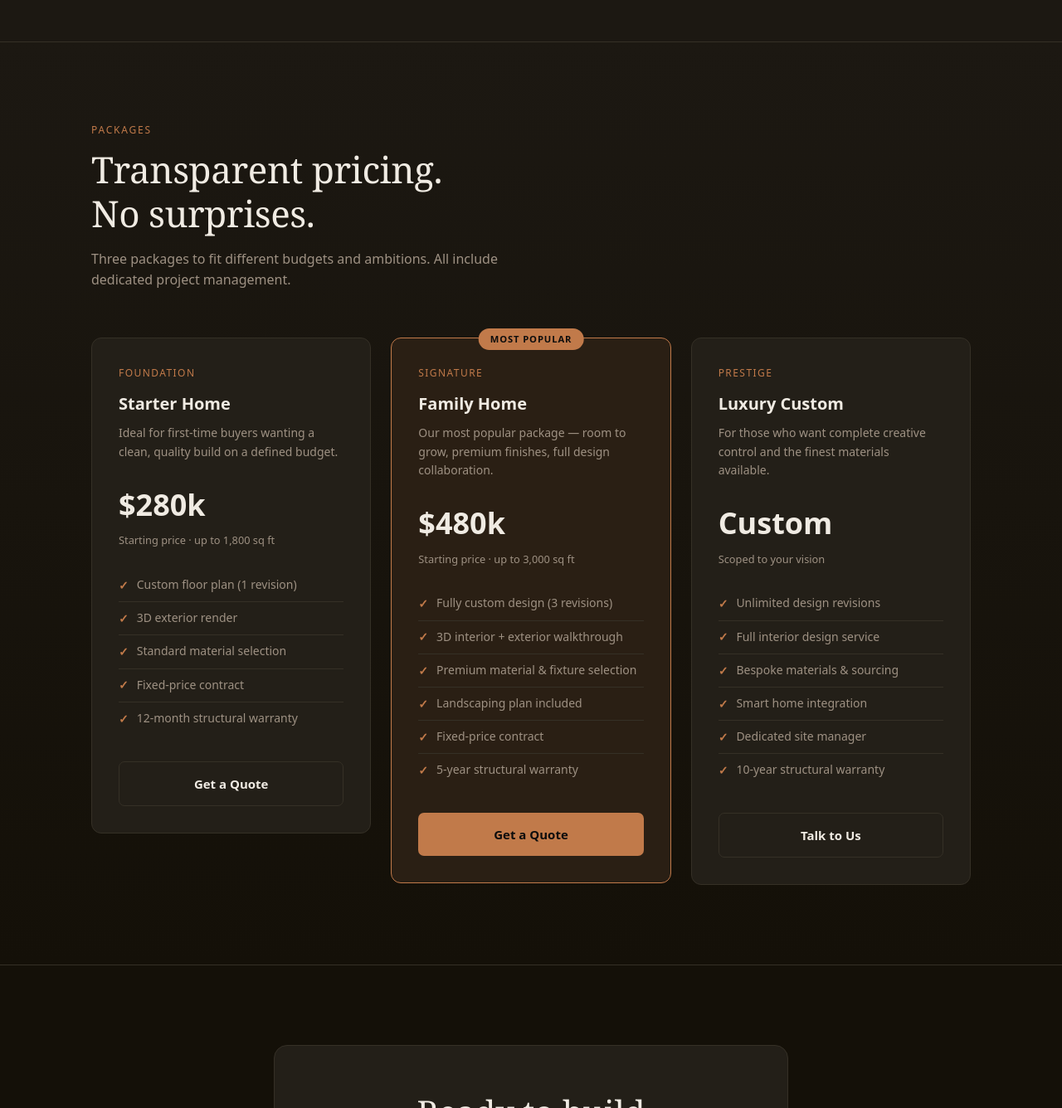
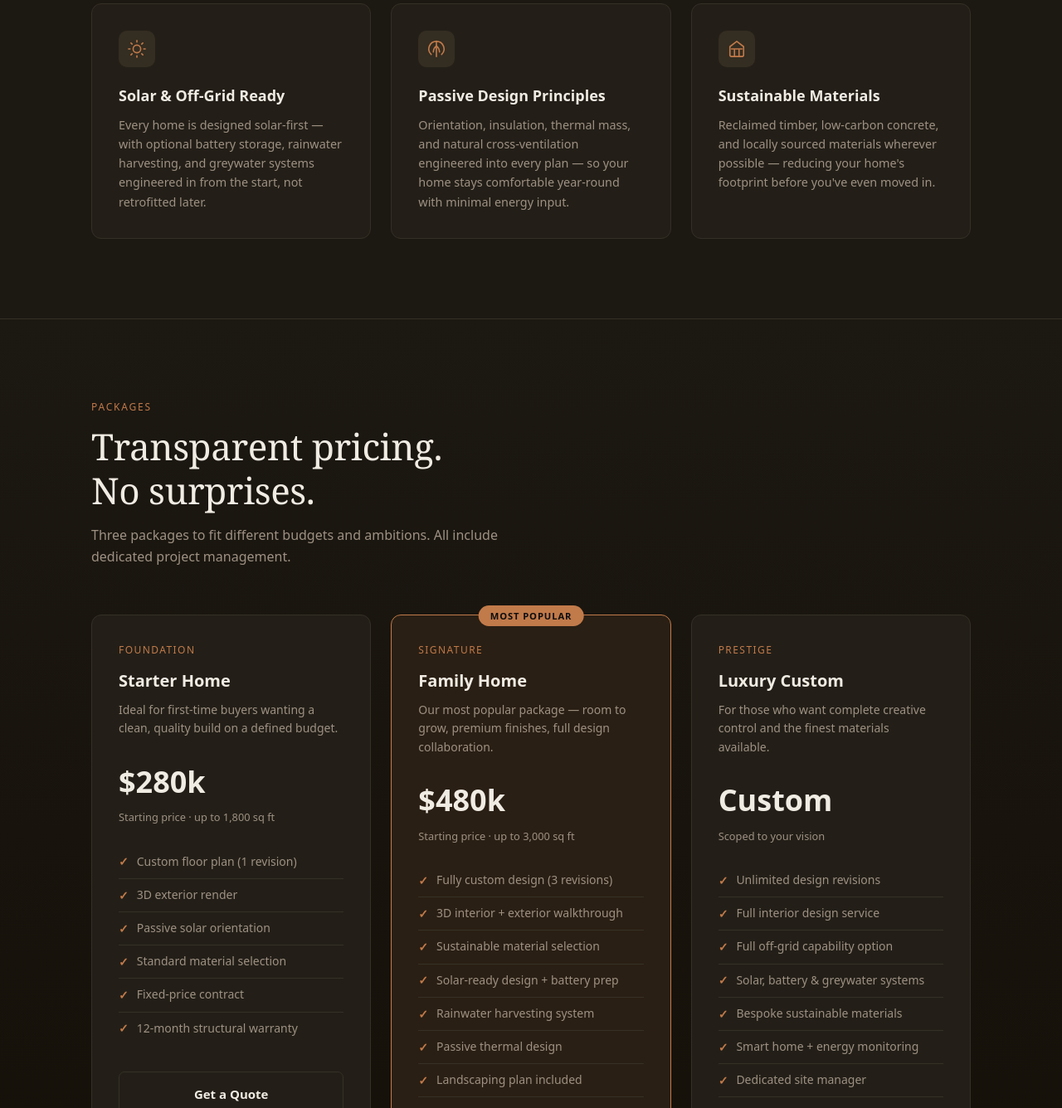
Before and after one commit to vibekit-apps/a-modern-4psv, a website: page index.html in a window 1280 px wide. Shown: the part 1464-2800 px from the top of the page at 83% size. Drawn offline with Linux system fonts and the light colour scheme.

Commit message:
Add self-sustaining home content — solar, passive design, materials, off-grid pricing

```diff
--- a/index.html
+++ b/index.html
@@ -127,7 +127,7 @@ footer a:hover{color:var(--fg)}
   <div>
     <div class="hero-eyebrow">Home Builder &amp; Design</div>
     <h1>Your home,<br>built with <em>purpose.</em></h1>
-    <p>Ethos Home Designs brings thoughtful architecture, precise craftsmanship, and your vision together — from first sketch to final key.</p>
+    <p>Ethos Home Designs builds homes that work with the land — solar-ready, thermally efficient, and designed to sustain themselves long after the last tradie leaves.</p>
     <div class="hero-btns">
       <a href="#signup" class="btn-primary">Start Your Build</a>
       <a href="#features" class="btn-ghost">See What We Do</a>
@@ -142,7 +142,7 @@ footer a:hover{color:var(--fg)}
   <div class="section-wrap">
     <div class="section-label">Why Ethos</div>
     <h2 class="section-title">Built different.<br>By design.</h2>
-    <p class="section-sub">Every home we build starts with a principle — that where you live should reflect who you are.</p>
+    <p class="section-sub">Every home we build starts with a principle — that where you live should reflect who you are, and leave the land better than you found it.</p>
     <div class="features-grid">
 
       <div class="feature-card">
@@ -175,6 +175,36 @@ footer a:hover{color:var(--fg)}
         <p>We lock the price before we break ground. No surprise invoices at the end — what we quote is what you pay.</p>
       </div>
 
+      <div class="feature-card">
+        <div class="feature-icon">
+          <svg viewBox="0 0 24 24" fill="none" stroke="currentColor" stroke-width="1.75" stroke-linecap="round" stroke-linejoin="round">
+            <circle cx="12" cy="12" r="5"/><line x1="12" y1="1" x2="12" y2="3"/><line x1="12" y1="21" x2="12" y2="23"/><line x1="4.22" y1="4.22" x2="5.64" y2="5.64"/><line x1="18.36" y1="18.36" x2="19.78" y2="19.78"/><line x1="1" y1="12" x2="3" y2="12"/><line x1="21" y1="12" x2="23" y2="12"/><line x1="4.22" y1="19.78" x2="5.64" y2="18.36"/><line x1="18.36" y1="5.64" x2="19.78" y2="4.22"/>
+          </svg>
+        </div>
+        <h3>Solar &amp; Off-Grid Ready</h3>
+        <p>Every home is designed solar-first — with optional battery storage, rainwater harvesting, and greywater systems engineered in from the start, not retrofitted later.</p>
+      </div>
+
+      <div class="feature-card">
+        <div class="feature-icon">
+          <svg viewBox="0 0 24 24" fill="none" stroke="currentColor" stroke-width="1.75" stroke-linecap="round" stroke-linejoin="round">
+            <path d="M12 2a10 10 0 0 0-6.88 17.22"/><path d="M12 2a10 10 0 0 1 6.88 17.22"/><path d="M12 8c-2.5 2-4 5-4 8"/><path d="M12 8c2.5 2 4 5 4 8"/><line x1="12" y1="2" x2="12" y2="22"/>
+          </svg>
+        </div>
+        <h3>Passive Design Principles</h3>
+        <p>Orientation, insulation, thermal mass, and natural cross-ventilation engineered into every plan — so your home stays comfortable year-round with minimal energy input.</p>
+      </div>
+
+      <div class="feature-card">
+        <div class="feature-icon">
+          <svg viewBox="0 0 24 24" fill="none" stroke="currentColor" stroke-width="1.75" stroke-linecap="round" stroke-linejoin="round">
+            <path d="M3 9l9-7 9 7v11a2 2 0 0 1-2 2H5a2 2 0 0 1-2-2z"/><line x1="9" y1="22" x2="9" y2="13"/><line x1="15" y1="22" x2="15" y2="13"/><path d="M5 12h14"/>
+          </svg>
+        </div>
+        <h3>Sustainable Materials</h3>
+        <p>Reclaimed timber, low-carbon concrete, and locally sourced materials wherever possible — reducing your home's footprint before you've even moved in.</p>
+      </div>
+
     </div>
   </div>
 </section>
@@ -200,6 +230,7 @@ footer a:hover{color:var(--fg)}
         <ul class="pricing-features">
           <li>Custom floor plan (1 revision)</li>
           <li>3D exterior render</li>
+          <li>Passive solar orientation</li>
           <li>Standard material selection</li>
           <li>Fixed-price contract</li>
           <li>12-month structural warranty</li>
@@ -219,7 +250,10 @@ footer a:hover{color:var(--fg)}
         <ul class="pricing-features">
           <li>Fully custom design (3 revisions)</li>
           <li>3D interior + exterior walkthrough</li>
-          <li>Premium material &amp; fixture selection</li>
+          <li>Sustainable material selection</li>
+          <li>Solar-ready design + battery prep</li>
+          <li>Rainwater harvesting system</li>
+          <li>Passive thermal design</li>
           <li>Landscaping plan included</li>
           <li>Fixed-price contract</li>
           <li>5-year structural warranty</li>
@@ -238,8 +272,10 @@ footer a:hover{color:var(--fg)}
         <ul class="pricing-features">
           <li>Unlimited design revisions</li>
           <li>Full interior design service</li>
-          <li>Bespoke materials &amp; sourcing</li>
-          <li>Smart home integration</li>
+          <li>Full off-grid capability option</li>
+          <li>Solar, battery &amp; greywater systems</li>
+          <li>Bespoke sustainable materials</li>
+          <li>Smart home + energy monitoring</li>
           <li>Dedicated site manager</li>
           <li>10-year structural warranty</li>
         </ul>
@@ -256,7 +292,7 @@ footer a:hover{color:var(--fg)}
 <section class="cta-section" id="signup">
   <div class="cta-box">
     <h2>Ready to build<br>your Ethos home?</h2>
-    <p>Drop your email and we'll reach out to schedule a free design consultation — no pressure, no obligation.</p>
+    <p>Drop your email and we'll reach out to schedule a free design consultation — including a self-sufficiency assessment for your block.</p>
     <form class="signup-form" onsubmit="handleSignup(event)">
       <input type="email" placeholder="your@email.com" required>
       <button type="submit">Get Started</button>
```
